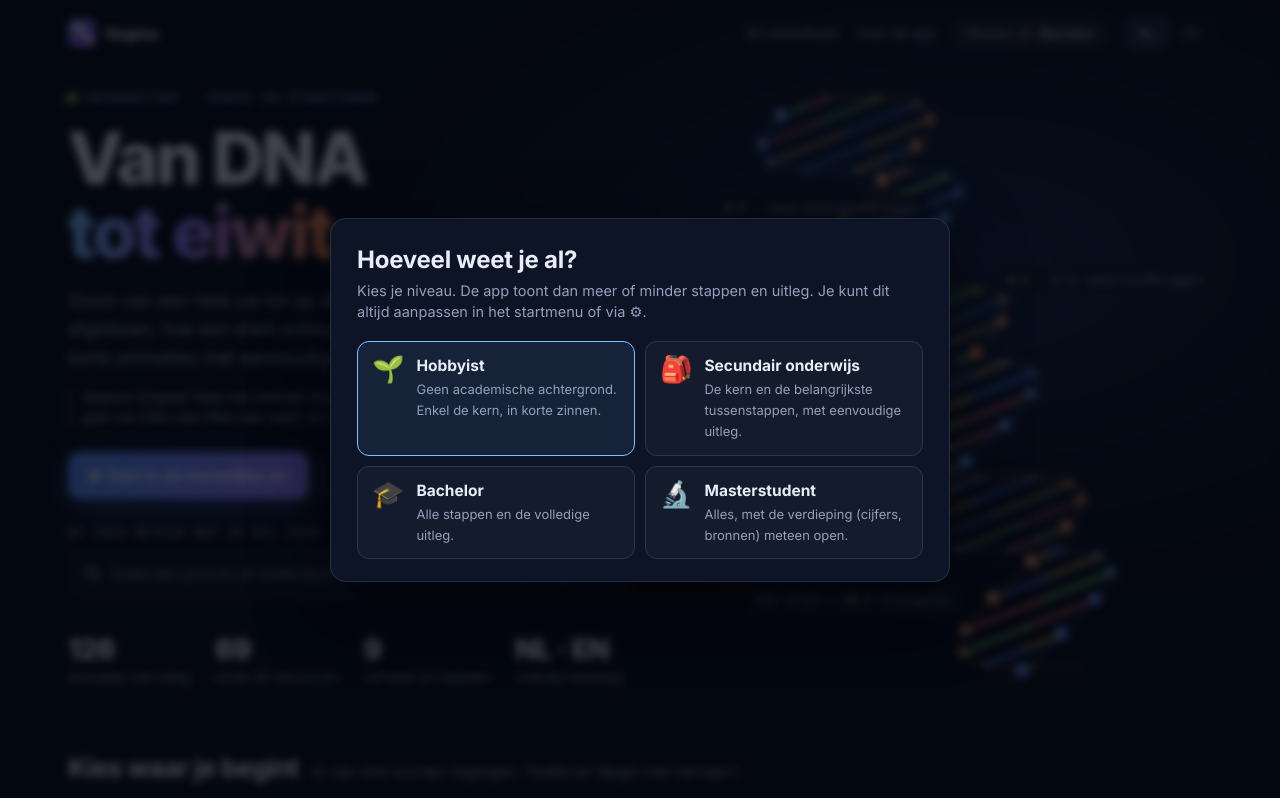
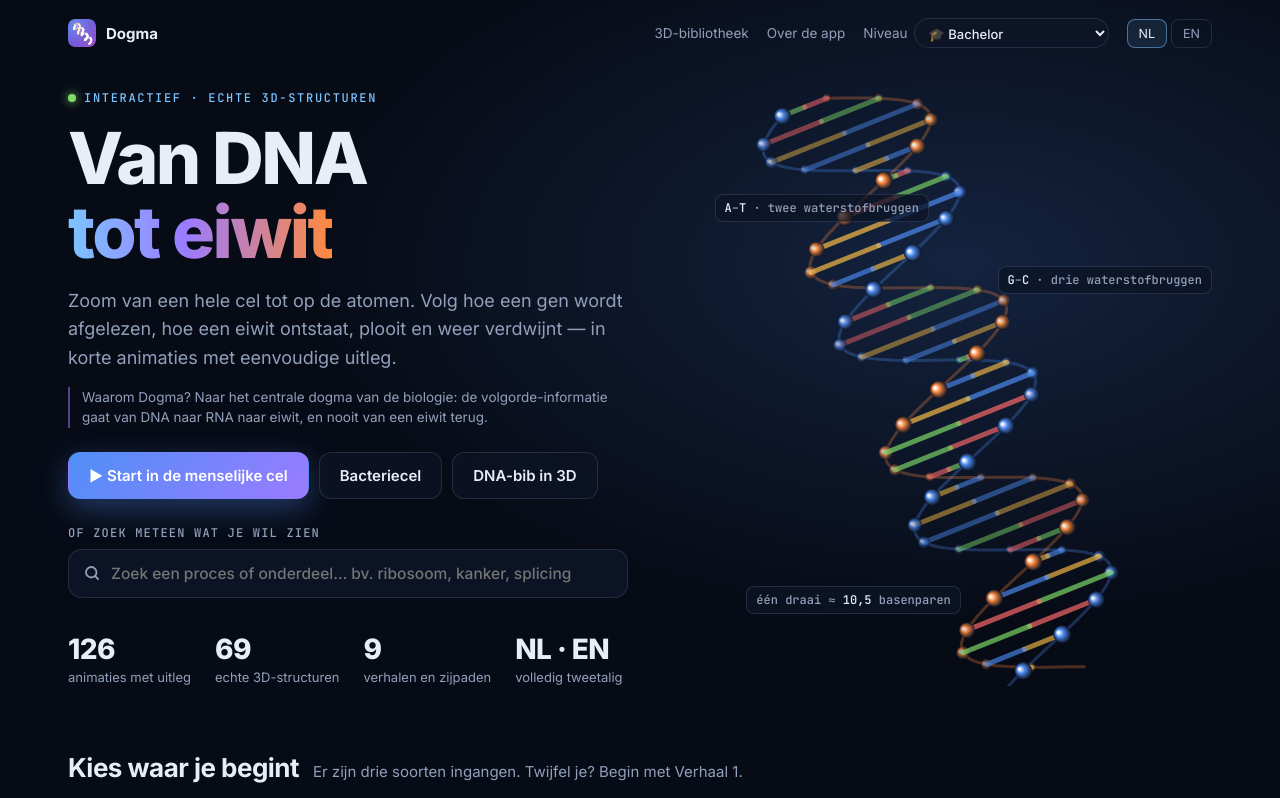
Before and after one commit to keanuvanhoutte/van-dna-tot-eiwit, a plain HTML site: page index.html in a window 1280 px wide. Shown: the top 798 px of the page. Drawn offline with Linux system fonts and the light colour scheme.

Commit message:
feat: niveau via keuzelijst (startmenu en ⚙) met uitlegoptie, geen venster bij openen
Keuzelijst bewaart de keuze; laatste optie opent een uitleg met per niveau wat wel en niet
getoond wordt. Hobbyist houdt de bronnenlijst in het zijpaneel.

Co-Authored-By: Claude Opus 5.5 <noreply@anthropic.com>

```diff
--- a/index.html
+++ b/index.html
@@ -30,9 +30,9 @@ if (/\.github\.io$/.test(location.hostname)) location.replace('https://dogma-bio
   nav.top .sp { flex: 1; }
   nav.top a.nl { font-size: 13.5px; color: var(--muted); text-decoration: none; }
   nav.top a.nl:hover { color: var(--text); }
-  .lvlbtn { all: unset; cursor: pointer; font-size: 13.5px; color: var(--text); border: 1px solid var(--line); border-radius: 999px; padding: 6px 12px; background: rgba(255,255,255,.04); white-space: nowrap; }
-  .lvlbtn:hover, .lvlbtn:focus-visible { border-color: var(--accent); background: rgba(124,196,255,.1); }
-  .lvlbtn span { color: var(--muted); }
+  .lvlbtn { display: flex; align-items: center; gap: 6px; font-size: 13.5px; color: var(--muted); white-space: nowrap; }
+  .lvlbtn select { background: #0d1426; color: var(--text); border: 1px solid var(--line); border-radius: 999px; font: 500 13px Inter, system-ui, sans-serif; padding: 5px 10px; cursor: pointer; }
+  .lvlbtn select:hover, .lvlbtn select:focus-visible { border-color: var(--accent); outline: none; }
   .btn { all: unset; cursor: pointer; font-size: 12.5px; padding: 6px 11px; border-radius: 8px; border: 1px solid var(--line); color: var(--muted); }
   .btn[aria-pressed=true] { color: var(--text); border-color: rgba(124,196,255,.5); background: rgba(124,196,255,.1); }
   .btn:focus-visible { outline: 2px solid var(--accent); }
@@ -132,7 +132,7 @@ if (/\.github\.io$/.test(location.hostname)) location.replace('https://dogma-bio
     <span class="sp"></span>
     <a class="nl" href="atlas/index.html" id="navAtlas"></a>
     <a class="nl" href="docs/over.html" id="navBlue"></a>
-    <button type="button" class="lvlbtn" id="lvlBtn"></button>
+    <label class="lvlbtn"><span id="lvlLbl"></span><select id="lvlSel"></select></label>
     <span id="langBox"></span>
   </nav>
 
@@ -234,7 +234,7 @@ import { S_EN } from './shared/graph.en.js';
 import { LINKS } from './shared/links.js';
 import { makeSearch } from './shared/search.js';
 import { mountSearch } from './shared/searchbox.js';
-import { chosenLevel, levelInfo, openLevelChooser } from './shared/level.js';
+import { levelSelect } from './shared/level.js';
 
 const T = {
   brand: { nl: 'Dogma', en: 'Dogma' },
@@ -351,16 +351,9 @@ mountSearch(document.getElementById('homeSearch'), {
 document.getElementById('langBox').append(langSwitch('btn'));
 document.getElementById('home').hidden = false;
 
-/* ---- niveau (moeilijkheidsgraad): bij het eerste bezoek eerst kiezen, daarna aanpasbaar via de knop bovenaan ---- */
-const lvlBtn = document.getElementById('lvlBtn');
-function showLevel() {
-  const l = levelInfo(chosenLevel() ?? 'bachelor');
-  lvlBtn.innerHTML = `<span>${L({ nl: 'Niveau', en: 'Level' })}:</span> ${l.ico} ${L(l.t)}`;
-  lvlBtn.title = L({ nl: 'Moeilijkheidsgraad aanpassen', en: 'Change the difficulty level' });
-}
-showLevel();
-lvlBtn.onclick = () => openLevelChooser({ onPick: showLevel });
-if (!chosenLevel()) openLevelChooser({ first: true, onPick: showLevel });
+/* ---- niveau (moeilijkheidsgraad): keuzelijst bovenaan, bewaard op dit toestel; laatste optie = uitleg per niveau ---- */
+document.getElementById('lvlLbl').textContent = L({ nl: 'Niveau', en: 'Level' });
+levelSelect(document.getElementById('lvlSel'));
 
 /* ---- draaiende dubbele helix (canvas, licht; stilstaand bij 'minder beweging') ---- */
 const cv = document.getElementById('helix'), ctx = cv.getContext('2d');
--- a/shared/level.js
+++ b/shared/level.js
@@ -6,7 +6,8 @@
  *   bachelor  alles (zoals de app altijd was)
  *   master    alles, met de verdieping (cijfers, bronnen) meteen open
  * Welke stap bij welk niveau hoort: shared/levels.js (STEP_LEVEL). Overschrijfbaar met ?level=… (voor tests).
- * Gekozen op de startpagina (eerste bezoek), te wijzigen via de knop in het startmenu of ⚙ in de animaties.
+ * Te kiezen met een keuzelijst in het startmenu en in ⚙ van de animaties (geen venster bij het openen); niets gekozen = bachelor.
+ * Elke keuzelijst heeft als laatste optie "Wat toont elk niveau?": die opent een uitlegvenster.
  */
 import { L } from './i18n.js';
 
@@ -35,10 +36,34 @@ export const levelInfo = id => byId(id ?? level);
 export const rank = byId(level).rank;
 export function saveLevel(id) { try { localStorage.setItem(LEVEL_KEY, id); } catch {} }
 
+/* wat elk niveau wel en niet toont (uitlegvenster) */
+const SHOW = {
+  hobby: {
+    yes: { nl: ['Enkel de kernstappen van elke animatie (ongeveer de helft)', 'Per stap één korte zin', '“In het kort” in eenvoudige taal', 'Labels naar de hoofdstukken van het verhaal', 'De bronnen'],
+      en: ['Only the core steps of each animation (about half)', 'One short sentence per step', '“In short” in plain language', 'Labels to the chapters of the story', 'The sources'] },
+    no: { nl: ['Tussenstappen en details', 'Vaktermen tussen haakjes', 'De verdieping (wat, zo werkt het, kerncijfers, waarom belangrijk)', 'Zijsprongen en de lijst met 3D-structuren (PDB) in het zijpaneel', 'Labels naar zijsprongen (klikken op de figuur kan wel)'],
+      en: ['In-between steps and details', 'Technical terms in brackets', 'The in-depth part (what, how it works, key numbers, why it matters)', 'Side paths and the 3D structure list (PDB) in the side panel', 'Labels to side paths (you can still click the figure)'] } },
+  secundair: {
+    yes: { nl: ['De kernstappen en de belangrijkste tussenstappen (ongeveer 4 op 5)', 'De volledige uitleg bij elke stap', 'De verdieping: wat, zo werkt het, waarom belangrijk, bronnen', 'Alle labels en zijsprongen'],
+      en: ['The core steps and the main in-between steps (about 4 in 5)', 'The full explanation for each step', 'The in-depth part: what, how it works, why it matters, sources', 'All labels and side paths'] },
+    no: { nl: ['Detailstappen (moleculaire details, uitzonderingen, getallen)', 'Kerncijfers', 'De lijst met 3D-structuren (PDB) in het zijpaneel'],
+      en: ['Detail steps (molecular details, exceptions, numbers)', 'Key numbers', 'The 3D structure list (PDB) in the side panel'] } },
+  bachelor: {
+    yes: { nl: ['Alle stappen van elke animatie', 'De volledige uitleg', 'De verdieping (dichtgeklapt: je opent ze zelf)', 'Kerncijfers, bronnen, 3D-structuren (PDB)'],
+      en: ['All steps of every animation', 'The full explanation', 'The in-depth part (folded: you open it yourself)', 'Key numbers, sources, 3D structures (PDB)'] },
+    no: { nl: ['Niets wordt weggelaten'], en: ['Nothing is left out'] } },
+  master: {
+    yes: { nl: ['Alles zoals bij bachelor', 'De verdieping staat meteen open, met “zo werkt het” en de kerncijfers'],
+      en: ['Everything as in bachelor', 'The in-depth part is open right away, with “how it works” and the key numbers'] },
+    no: { nl: ['Niets wordt weggelaten'], en: ['Nothing is left out'] } },
+};
 const UI = {
-  head: { nl: 'Hoeveel weet je al?', en: 'How much do you already know?' },
-  sub: { nl: 'Kies je niveau. De app toont dan meer of minder stappen en uitleg. Je kunt dit altijd aanpassen in het startmenu of via ⚙.',
-    en: 'Choose your level. The app then shows more or fewer steps and explanations. You can always change it in the main menu or via ⚙.' },
+  info: { nl: 'ℹ️ Wat toont elk niveau?', en: 'ℹ️ What does each level show?' },
+  head: { nl: 'Moeilijkheidsgraad', en: 'Difficulty level' },
+  sub: { nl: 'Het niveau bepaalt hoeveel stappen, uitleg en labels je ziet. De inhoud is op elk niveau dezelfde en klopt; je kiest enkel hoeveel detail. Je keuze wordt bewaard op dit toestel.',
+    en: 'The level decides how many steps, explanations and labels you see. The content is the same and correct at every level; you only choose how much detail. Your choice is kept on this device.' },
+  yes: { nl: 'Wel', en: 'Shown' }, no: { nl: 'Niet', en: 'Not shown' },
+  now: { nl: 'jouw keuze', en: 'your choice' },
   close: { nl: 'Sluiten', en: 'Close' },
 };
 
@@ -48,40 +73,57 @@ function addCss() {
   const s = document.createElement('style');
   s.textContent = `
   .lvlback { position: fixed; inset: 0; z-index: 1000; background: rgba(3,6,14,.72); backdrop-filter: blur(4px); display: grid; place-items: center; padding: 16px; }
-  .lvlbox { width: min(620px, 100%); background: var(--bg-2, #0d1426); border: 1px solid var(--line, rgba(160,180,220,.16)); border-radius: 16px; padding: 26px 26px 22px; color: var(--text, #e8edf7); font-family: var(--font, Inter, system-ui, sans-serif); box-shadow: 0 24px 70px rgba(0,0,0,.55); }
-  .lvlbox h2 { margin: 0 0 6px; font-size: 24px; letter-spacing: -.01em; }
-  .lvlbox p.ls { margin: 0 0 18px; color: var(--muted, #93a0bb); font-size: 14.5px; line-height: 1.5; }
+  .lvlbox { width: min(760px, 100%); max-height: calc(100vh - 32px); overflow: auto; box-sizing: border-box; background: var(--bg-2, #0d1426); border: 1px solid var(--line, rgba(160,180,220,.16)); border-radius: 16px; padding: 24px 24px 20px; color: var(--text, #e8edf7); font-family: var(--font, Inter, system-ui, sans-serif); box-shadow: 0 24px 70px rgba(0,0,0,.55); text-align: left; white-space: normal; }
+  .lvlbox h2 { margin: 0 0 6px; font-size: 22px; }
+  .lvlbox p.ls { margin: 0 0 16px; color: var(--muted, #93a0bb); font-size: 14px; line-height: 1.5; }
   .lvlgrid { display: grid; grid-template-columns: 1fr 1fr; gap: 10px; }
-  .lvlopt { all: unset; box-sizing: border-box; cursor: pointer; display: flex; gap: 12px; align-items: flex-start; padding: 14px; border-radius: 12px; border: 1px solid var(--line, rgba(160,180,220,.16)); background: rgba(255,255,255,.03); transition: border-color .15s, background .15s; }
-  .lvlopt:hover, .lvlopt:focus-visible { border-color: var(--accent, #7cc4ff); background: rgba(124,196,255,.08); }
-  .lvlopt.on { border-color: var(--accent, #7cc4ff); background: rgba(124,196,255,.12); }
-  .lvlopt i { font-style: normal; font-size: 26px; line-height: 1; }
-  .lvlopt b { display: block; font-size: 15.5px; margin-bottom: 3px; }
-  .lvlopt span { font-size: 13px; line-height: 1.45; color: var(--muted, #93a0bb); }
+  .lvlcard { border: 1px solid var(--line, rgba(160,180,220,.16)); border-radius: 12px; padding: 12px 14px; background: rgba(255,255,255,.03); }
+  .lvlcard.on { border-color: var(--accent, #7cc4ff); background: rgba(124,196,255,.08); }
+  .lvlcard h3 { margin: 0 0 2px; font-size: 15.5px; }
+  .lvlcard h3 small { font-weight: 500; font-size: 11.5px; color: var(--accent, #7cc4ff); }
+  .lvlcard .ld { margin: 0 0 8px; font-size: 12.5px; color: var(--muted, #93a0bb); line-height: 1.4; }
+  .lvlcard b.k { display: block; font-size: 11px; letter-spacing: .08em; text-transform: uppercase; margin: 6px 0 2px; }
+  .lvlcard b.k.y { color: #7fdc6a; } .lvlcard b.k.n { color: #ff8f8f; }
+  .lvlcard ul { margin: 0; padding-left: 18px; font-size: 13px; line-height: 1.45; }
   .lvlx { all: unset; cursor: pointer; float: right; font-size: 13px; color: var(--muted, #93a0bb); }
-  .lvlx:hover { color: var(--text, #e8edf7); }
-  @media (max-width: 560px) { .lvlgrid { grid-template-columns: 1fr; } }`;
+  .lvlx:hover, .lvlx:focus-visible { color: var(--text, #e8edf7); }
+  @media (max-width: 620px) { .lvlgrid { grid-template-columns: 1fr; } }`;
   document.head.append(s);
 }
 
-/* keuzevenster; first = eerste bezoek (geen sluitknop: eerst kiezen). onPick(id) na de keuze. */
-export function openLevelChooser({ first = false, onPick } = {}) {
+/* uitlegvenster: per niveau wat er wel en niet getoond wordt (enkel als de gebruiker erom vraagt) */
+export function openLevelInfo() {
   addCss();
   document.querySelector('.lvlback')?.remove();
-  const cur = chosenLevel();
+  const cur = chosenLevel() ?? 'bachelor';
+  const li = a => `<ul>${L(a).map(x => `<li>${x}</li>`).join('')}</ul>`;
   const back = document.createElement('div'); back.className = 'lvlback';
   back.innerHTML = `<div class="lvlbox" role="dialog" aria-modal="true" aria-labelledby="lvlH">
-    ${first ? '' : `<button class="lvlx" type="button">${L(UI.close)} ✕</button>`}
+    <button class="lvlx" type="button">${L(UI.close)} ✕</button>
     <h2 id="lvlH">${L(UI.head)}</h2><p class="ls">${L(UI.sub)}</p>
-    <div class="lvlgrid">${LEVELS.map(l => `<button type="button" class="lvlopt ${l.id === cur ? 'on' : ''}" data-l="${l.id}"><i>${l.ico}</i><div><b>${L(l.t)}</b><span>${L(l.d)}</span></div></button>`).join('')}</div>
+    <div class="lvlgrid">${LEVELS.map(l => `<div class="lvlcard ${l.id === cur ? 'on' : ''}">
+      <h3>${l.ico} ${L(l.t)}${l.id === cur ? ` <small>· ${L(UI.now)}</small>` : ''}</h3><p class="ld">${L(l.d)}</p>
+      <b class="k y">✓ ${L(UI.yes)}</b>${li(SHOW[l.id].yes)}<b class="k n">✕ ${L(UI.no)}</b>${li(SHOW[l.id].no)}</div>`).join('')}</div>
   </div>`;
-  const close = () => { back.remove(); document.removeEventListener('keydown', esc); };
-  const esc = e => { if (e.key === 'Escape' && !first) close(); };
-  document.addEventListener('keydown', esc);
-  back.querySelector('.lvlx')?.addEventListener('click', close);
-  if (!first) back.addEventListener('click', e => { if (e.target === back) close(); });
-  back.querySelectorAll('.lvlopt').forEach(b => b.onclick = () => { saveLevel(b.dataset.l); close(); onPick?.(b.dataset.l); });
+  const close = () => { back.remove(); document.removeEventListener('keydown', esc, true); };
+  const esc = e => { if (e.key === 'Escape') { e.stopPropagation(); close(); } };
+  document.addEventListener('keydown', esc, true);
+  back.querySelector('.lvlx').onclick = close;
+  back.addEventListener('click', e => { e.stopPropagation(); if (e.target === back) close(); });
   document.body.append(back);
-  (back.querySelector('.lvlopt.on') ?? back.querySelector('.lvlopt')).focus();
-  return back;
+  back.querySelector('.lvlx').focus();
 }
+
+/* keuzelijst: de vier niveaus + als laatste optie de uitleg. onChange(id) na een nieuwe keuze (al bewaard). */
+export function levelSelect(sel, { onChange } = {}) {
+  sel.innerHTML = LEVELS.map(l => `<option value="${l.id}">${l.ico} ${L(l.t)}</option>`).join('') +
+    `<option disabled>──────────</option><option value="info">${L(UI.info)}</option>`;
+  const cur = () => chosenLevel() ?? 'bachelor';
+  sel.value = cur();
+  sel.title = L(UI.head);
+  sel.addEventListener('change', () => {
+    if (sel.value === 'info') { sel.value = cur(); openLevelInfo(); return; }
+    saveLevel(sel.value); onChange?.(sel.value);
+  });
+  return sel;
+}
```
Also changed, not shown: app/engine.js (+9 -14 lines), 1 other file.
